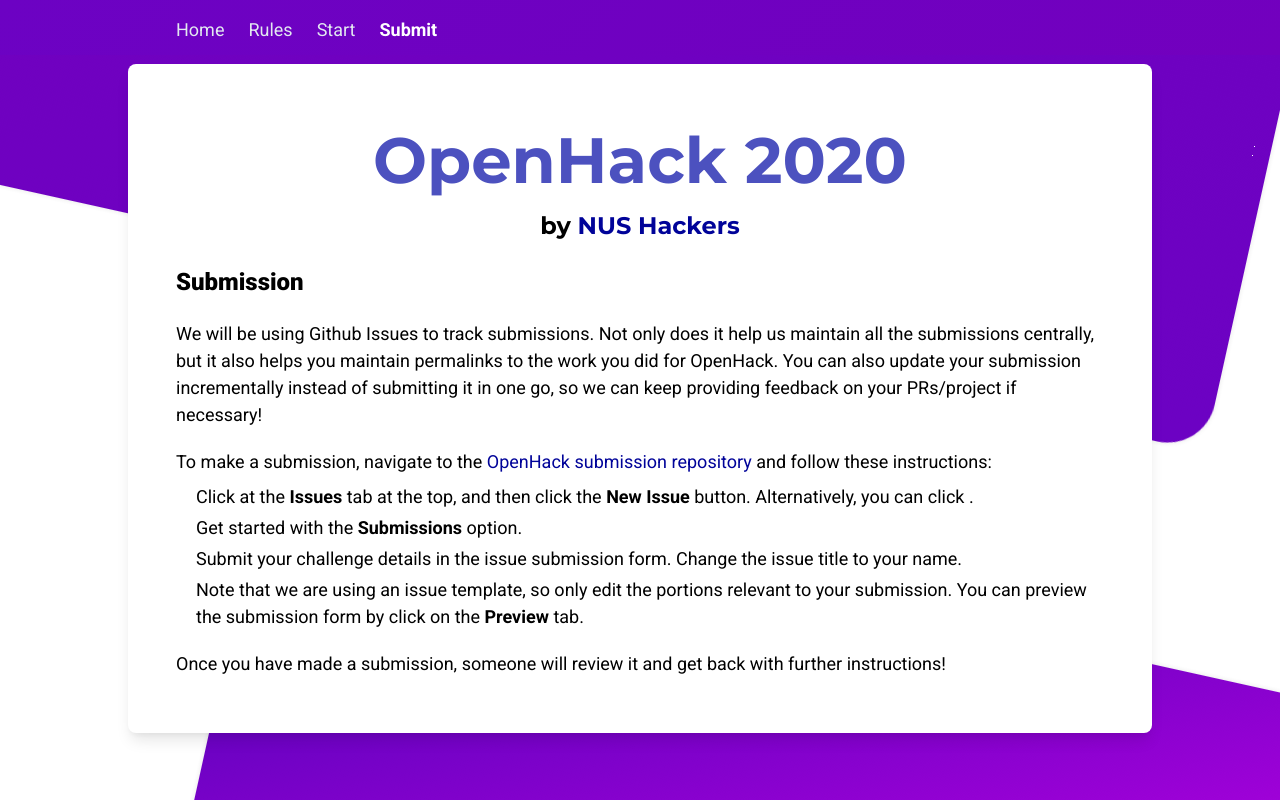
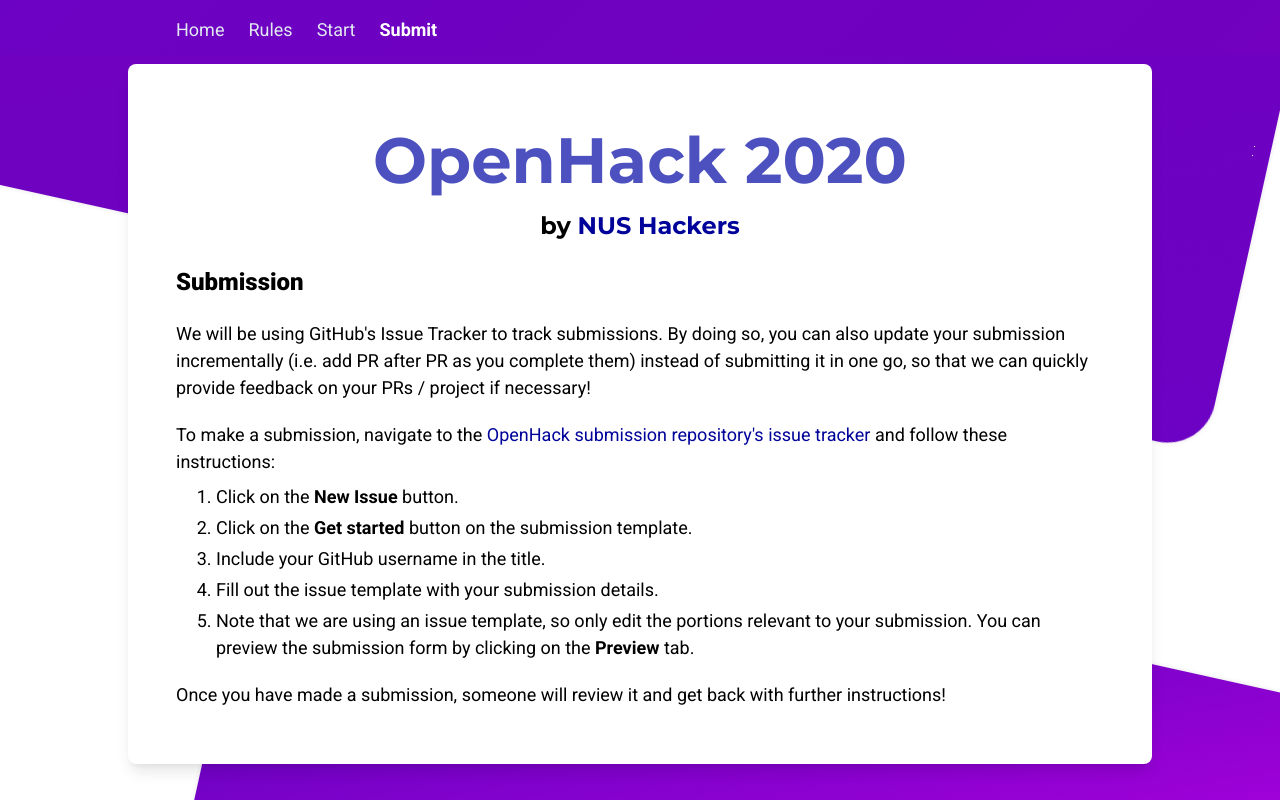
Before and after one commit to nushackers/openhack, a Next.js app: page /submit in a window 1280 px wide. Built offline with nearby package versions, Linux system fonts and the light colour scheme.

Commit message:
Do some copy editing

```diff
--- a/pages/submit.js
+++ b/pages/submit.js
@@ -7,37 +7,39 @@
   <Page>
     <h2 className="text-xl lg:text-2xl font-black">Submission</h2>
     <Text className="mt-5">
-      We will be using Github Issues to track submissions. Not only does it help
-      us maintain all the submissions centrally, but it also helps you maintain
-      permalinks to the work you did for OpenHack. You can also update your
-      submission incrementally instead of submitting it in one go, so we can
-      keep providing feedback on your PRs/project if necessary!
+      We will be using GitHub's Issue Tracker to track submissions. By doing so,
+      you can also update your submission incrementally (i.e. add PR after PR as
+      you complete them) instead of submitting it in one go, so that we can
+      quickly provide feedback on your PRs / project if necessary!
     </Text>
     <Text className="mt-5 mb-2">
       To make a submission, navigate to the{" "}
-      <a target="_blank" href="#" rel="noopener noreferrer">
+      <a
+        target="_blank"
+        href="https://github.com/nushackers/openhack-submissions/issues"
+        rel="noopener noreferrer"
+      >
         {" "}
-        OpenHack submission repository{" "}
+        OpenHack submission repository's issue tracker{" "}
       </a>
       and follow these instructions:
     </Text>
-    <ol className="mb-5">
-      <li className="ml-5 my-1">
-        Click at the <strong>Issues</strong> tab at the top, and then click the{" "}
-        <strong>New Issue</strong> button. Alternatively, you can click{" "}
-        <a href="#"></a>.
+    <ol className="mb-5 list-decimal">
+      <li className="ml-10 my-1">
+        Click on the <strong>New Issue</strong> button.
       </li>
-      <li className="ml-5 my-1">
-        Get started with the <strong>Submissions</strong> option.
+      <li className="ml-10 my-1">
+        Click on the <strong>Get started</strong> button on the submission
+        template.
       </li>
-      <li className="ml-5 my-1">
-        Submit your challenge details in the issue submission form. Change the
-        issue title to your name.
+      <li className="ml-10 my-1">Include your GitHub username in the title.</li>
+      <li className="ml-10 my-1">
+        Fill out the issue template with your submission details.
       </li>
-      <li className="ml-5 my-1">
+      <li className="ml-10 my-1">
         Note that we are using an issue template, so only edit the portions
         relevant to your submission. You can preview the submission form by
-        click on the <strong>Preview</strong> tab.
+        clicking on the <strong>Preview</strong> tab.
       </li>
     </ol>
     <Text className="mt-5 mb-2">
```
